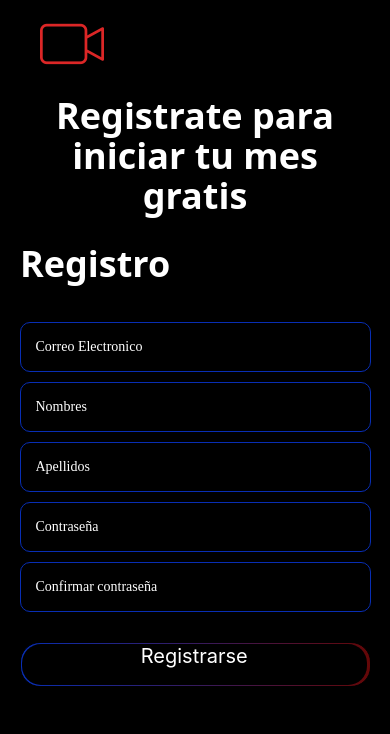
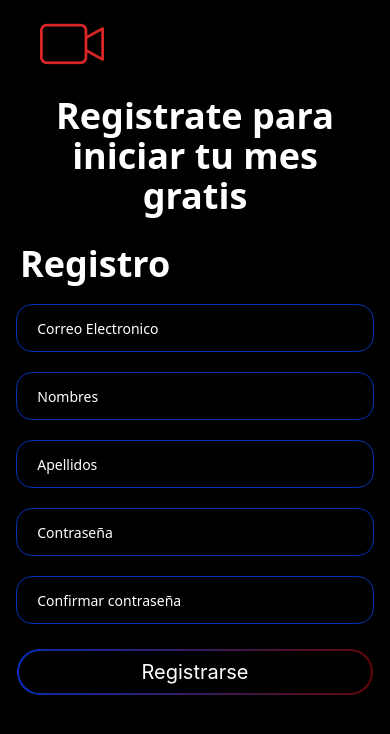
Before and after one commit to RubidiaPaz/Watch.io, a React Native app: screen /Registro in a window 390 px wide. Shown: the top 734 px of the page. Built offline with nearby package versions, Linux system fonts and the light colour scheme.

Commit message:
registerScreen with tailwind

```diff
--- a/screens/RegisterScreen.jsx
+++ b/screens/RegisterScreen.jsx
@@ -6,18 +6,19 @@ import { LinearGradient } from 'expo-linear-gradient';
 
 
 
-const InputComponent = ({ placeholder, type, isError }) => (
+const InputComponent = ({ placeholder, type, isError, secureText = false }) => (
     <>
         <TextInput
+            className='border border-[#082EB4] rounded-2xl w-11/12 h-12 text-white mx-auto pl-5 mt-5 font-sans'
             placeholder={ placeholder }
             keyboardType={ type }
-            style={ style.input }
             placeholderTextColor={'white'}
+            secureTextEntry={secureText}
         />
         {
             isError ? (
                 <Text
-                    style = {{ color: '#640707', marginLeft: '8%', marginTop: 3 }}
+                    className='text-[#fc3f3f] ml-7 mt-1'
                 >Campo obligatorio</Text>
             ) : ('')
         }
@@ -47,7 +48,7 @@ const RegisterScreen = () => {
                     <Text className='text-white text-4xl font-sans font-bold text-center'>Registrate para iniciar tu mes gratis</Text>
                 </View>
 
-                <View className='my-7 mx-5'>
+                <View className='mt-7 mx-5'>
                     <Text className='text-white text-4xl font-sans font-bold'>Registro</Text>
                 </View>
 
@@ -55,8 +56,8 @@ const RegisterScreen = () => {
                     <InputComponent placeholder={'Correo Electronico'} type={'text'} isError={ false } />
                     <InputComponent placeholder={'Nombres'} type={'text'} isError={ false } />
                     <InputComponent placeholder={'Apellidos'} type={'text'} isError={ false } />
-                    <InputComponent placeholder={'Contraseña'} type={'text'} isError={ false } />
-                    <InputComponent placeholder={'Confirmar contraseña'} type={'text'} isError={ false } />
+                    <InputComponent placeholder={'Contraseña'} type={''} isError={ false } secureText={true} />
+                    <InputComponent placeholder={'Confirmar contraseña'} type={''} isError={ false } secureText={true}/>
                 </View>
 
                 <View>
@@ -64,11 +65,14 @@ const RegisterScreen = () => {
                         <LinearGradient
                             colors={['#082EB4', '#640707']}
                             start={{x: 0.0, y: 1.0}} end={{x: 1.0, y: 1.0}}
-                            style = { style.button }
+                            className='w-11/12 mx-auto h-12 my-6 border rounded-3xl justify-center align-middle'
                         >
-                            <Text
-                                style = { style.buttonText }
-                            >Registrarse</Text>
+                            <View
+                                className='bg-black rounded-3xl m-0.5 flex-auto'>
+                                <Text
+                                    className='text-white text-center text-xl m-auto'
+                                >Registrarse</Text>
+                            </View>
                         </LinearGradient>
                     </TouchableHighlight>
                 </View>
@@ -76,41 +80,4 @@ const RegisterScreen = () => {
         </SafeAreaView>
     )
 }
-
-const style = StyleSheet.create({
-    input: {
-        borderRadius: 10,
-        borderWidth: 1,
-        borderColor: '#082EB4',
-        width: '90%',
-        height: 50,
-        color: 'white',
-        marginHorizontal: '5%',
-        paddingLeft: 15,
-        marginTop: 10,
-        fontFamily: 'font-sans',
-    },
-    button: {
-        width: '90%',
-        marginHorizontal: '5%',
-        height: 45,
-        marginTop: 30,
-        borderWidth: 1,
-        borderRadius: 20,
-        justifyContent: 'center',
-    },
-    buttonText: {
-        color: 'white',
-        textAlign: 'center',
-        textAlignVertical: 'center',
-        fontSize: 20,
-        width: '99%',
-        backgroundColor: 'black',
-        height: '96%',
-        borderRadius: 19,
-        margin: 1,
-    }
-
-})
-
 export default RegisterScreen
```
Also changed, not shown: 1 other file (tests, documents, lock files or other folders).
